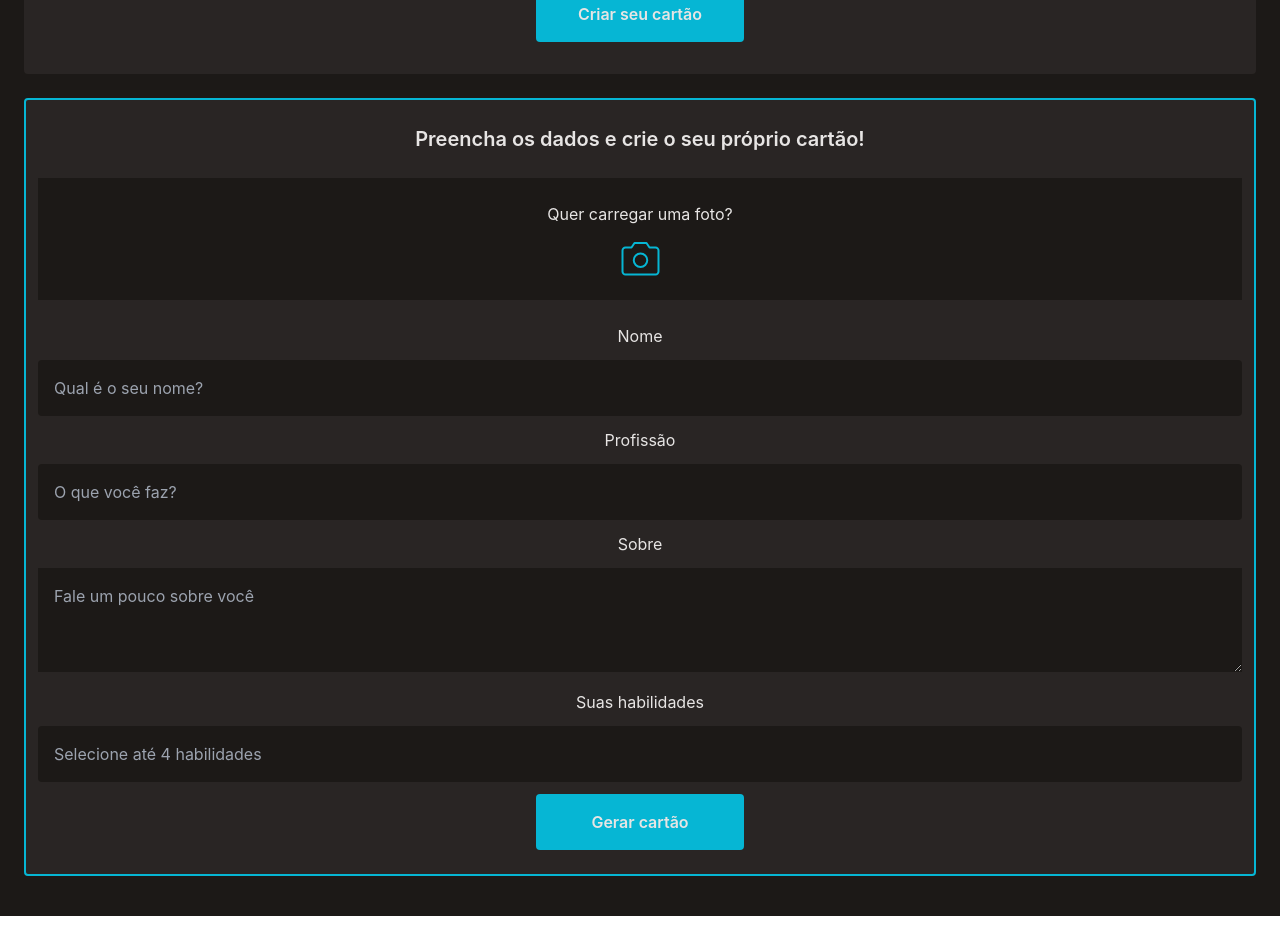
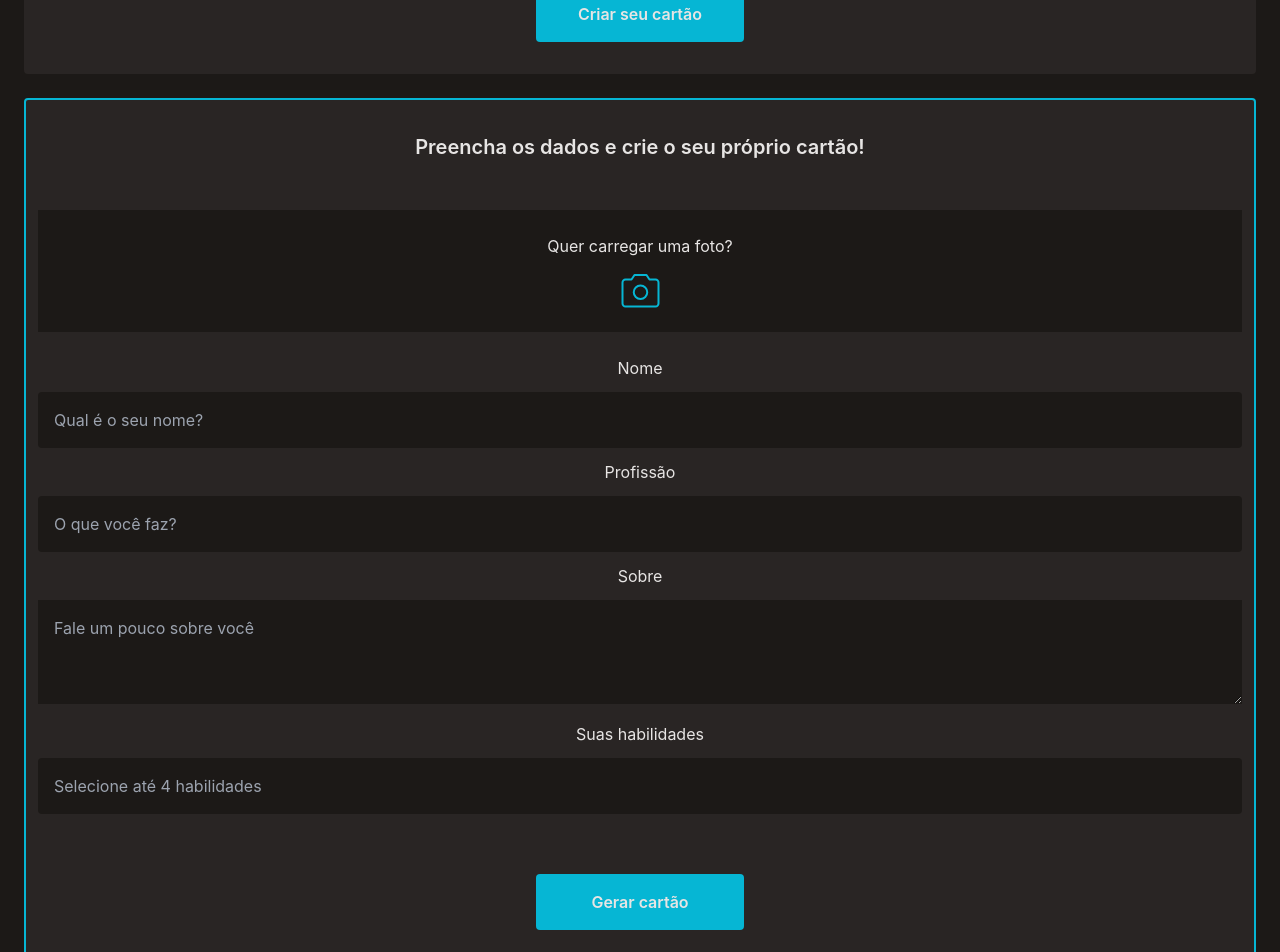
Before and after one commit to vieira-a/personal-card, a React (Vite) app: page / in a window 1280 px wide. Shown: the part 820-1772 px from the top of the page. Before the commit the page ends 1736 px from the top, so only its background shows below. Built offline with nearby package versions, Linux system fonts and the light colour scheme.

Commit message:
fix: adjusting spacing between sections

```diff
--- a/src/App.tsx
+++ b/src/App.tsx
@@ -34,8 +34,8 @@ export default function App() {
           </ButtonCardCreate>
         </div>
       </main>
-      <section className='mx-6 px-3 py-6 rounded bg-stone-800 border-2 border-cyan-500'>
-        <header className='text-center'>
+      <section className='mx-6 px-3 py-8 rounded bg-stone-800 border-2 border-cyan-500'>
+        <header className='text-center mb-12'>
           <Text className='text-lg font-semibold'>Preencha os dados e crie o seu próprio cartão!</Text>
         </header>
           <form className='text-center'>
@@ -65,9 +65,11 @@ export default function App() {
               <Text>Suas habilidades</Text>
             </label>
             <Input type='text' name='skills' id='skills' placeholder='Selecione até 4 habilidades'></Input>
-            <ButtonCardCreate>
-            <Text className='font-semibold text-md'>Gerar cartão</Text>
-            </ButtonCardCreate>
+            <div className='mt-12'>
+              <ButtonCardCreate>
+              <Text className='font-semibold text-md'>Gerar cartão</Text>
+              </ButtonCardCreate>
+            </div>
           </form>
       </section>
     </div>
```
